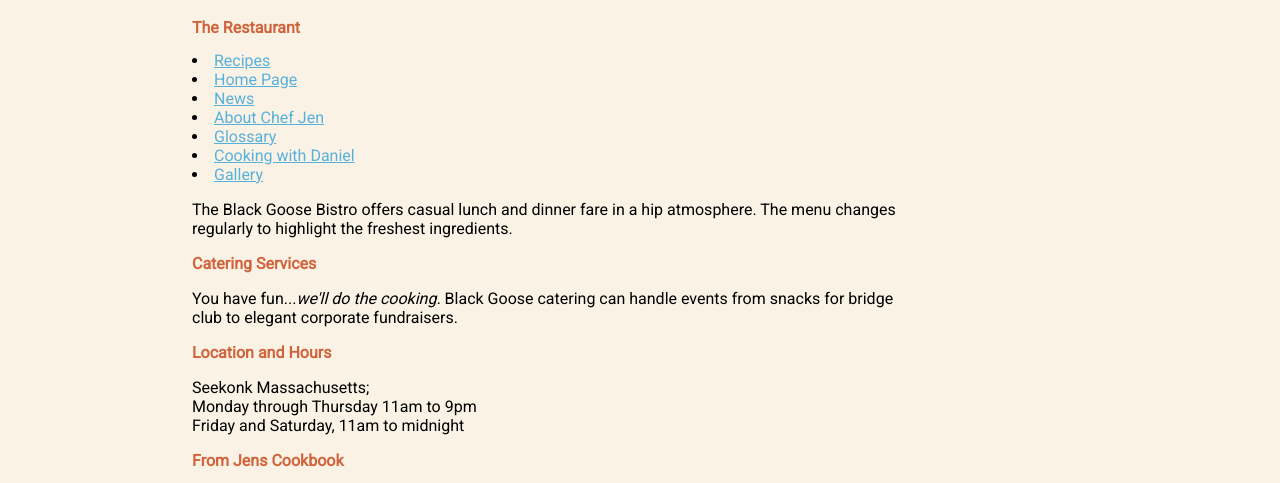
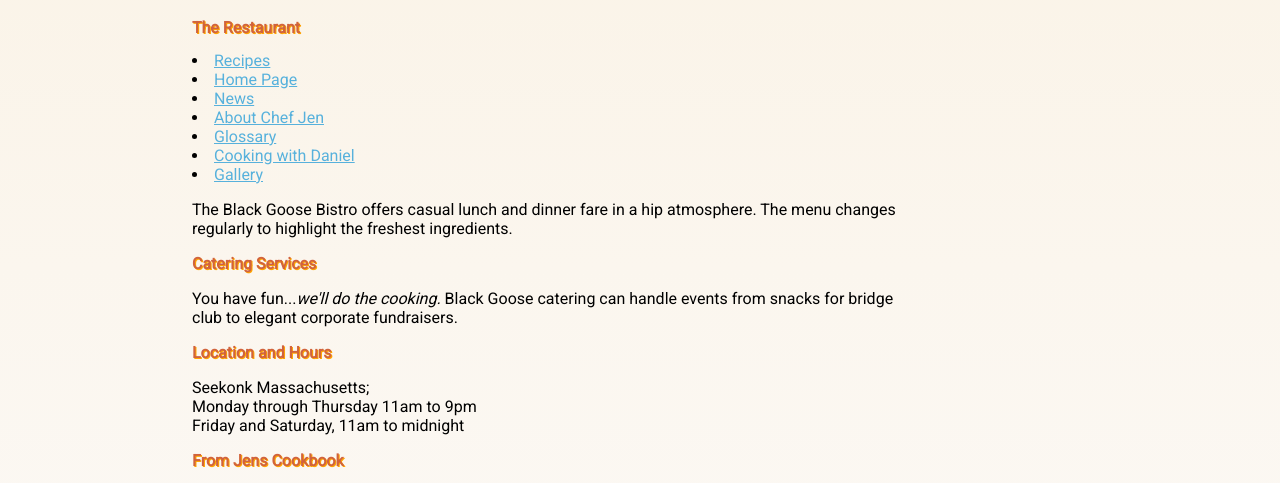
Before and after one commit to AngieZava/fid, a plain HTML site: page Blackgoose/index.html in a window 1280 px wide. Shown: the part 254-737 px from the top of the page. Drawn offline with Linux system fonts and the light colour scheme.

Commit message:
Add files via upload

```diff
--- a/Blackgoose/menustyles.css
+++ b/Blackgoose/menustyles.css
@@ -1,6 +1,6 @@
 @charset "UTF-8";
 body {
-  background-color: #faf2e4;
+  background: linear-gradient(#faf2e4, #DDF1);
   margin: 0 15%;
   font-family: 'Roboto', sans-serif;
 }
@@ -31,6 +31,7 @@
 h2 {
   color: #d1633c;
   font-size: 1em;
+  text-shadow: 1px 1px  orange;
 }
 footer {
   border-top: 1 px solid #57b1dc;
--- a/Blackgoose/pizzastyles.css
+++ b/Blackgoose/pizzastyles.css
@@ -1,6 +1,6 @@
 @charset "UTF-8";
 body {
-   background-color: #faf2e4;
+   background: linear-gradient(#faf2e4, #DDF1);
    margin: 0 15%;
 font-family: 'Roboto', sans-serif;
    }
```
Also changed, not shown: Blackgoose/about.html (+1 -1 lines), Blackgoose/bread.html (+1 -1 lines), Blackgoose/burgers.html (+1 -1 lines), Blackgoose/daniel.html (+1 -1 lines), Blackgoose/fish.html (+1 -1 lines), Blackgoose/glossary.html (+1 -1 lines), Blackgoose/indexfood.html (+1 -1 lines), Blackgoose/news.html (+1 -1 lines), Blackgoose/recipes.html (+1 -1 lines), Blackgoose/order.gif.
